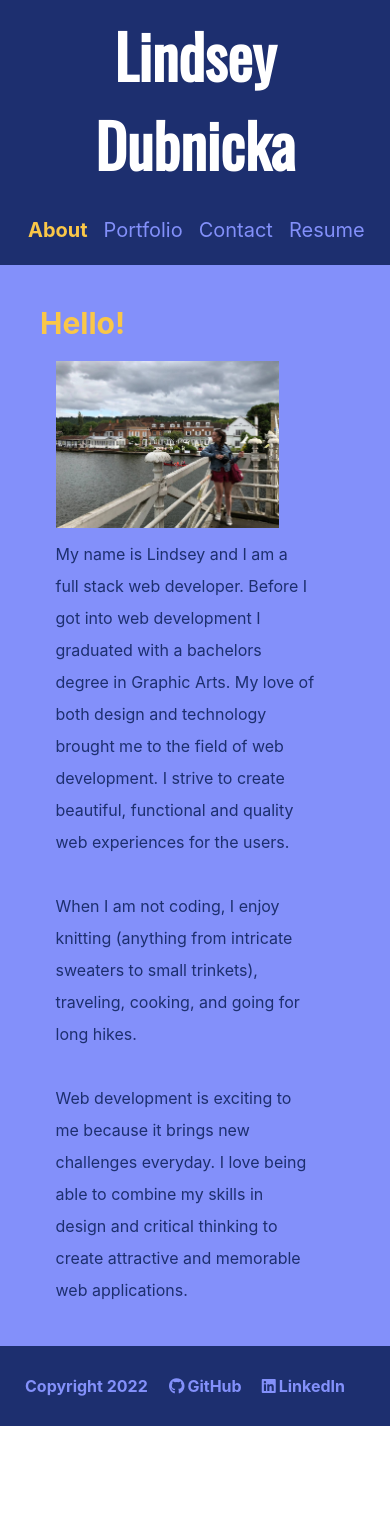
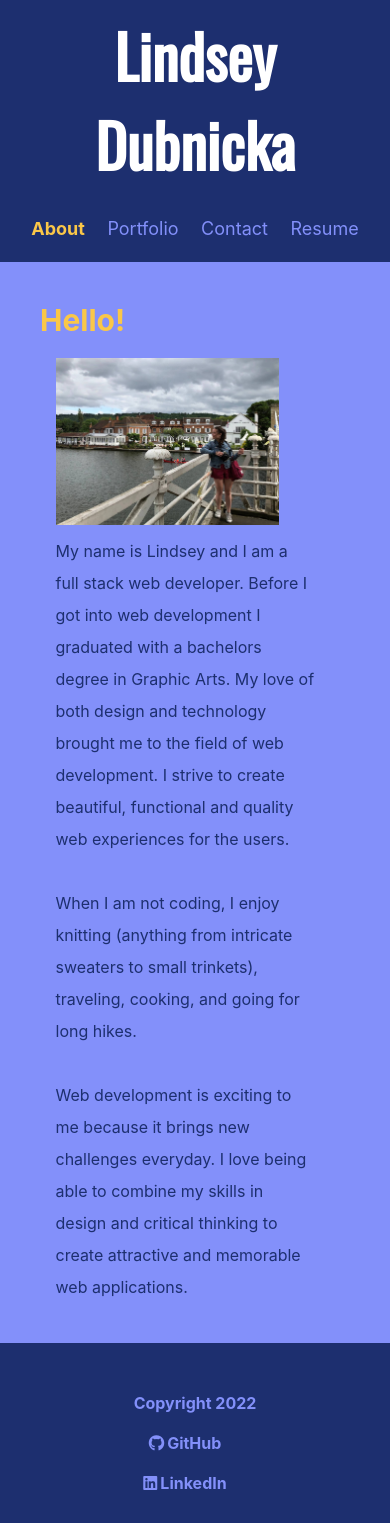
Before and after one commit to lindseymiller2567/react-portfolio, a React (Create React App) app: page / in a window 390 px wide. Before the commit the page ends 1426 px from the top, so only its background shows below. Built offline with nearby package versions, Linux system fonts and the light colour scheme.

Commit message:
added propagatoz info and fixed css styles

```diff
--- a/src/components/Modal/index.css
+++ b/src/components/Modal/index.css
@@ -1,4 +1,4 @@
-.darkBG {
+/* .darkBG {
     background-color: rgba(0, 0, 0, 0.2);
     width: 100vw;
     height: 100vh;
@@ -7,7 +7,11 @@
     left: 50%;
     transform: translate(-50%, -50%);
     position: absolute;
-}
+} */
+
+/* html, body {
+    margin: 0; height: 100%; overflow: hidden
+} */
 
 .centered {
     position: fixed;
@@ -22,7 +26,7 @@
     color: white;
     z-index: 10;
     border-radius: 16px;
-    box-shadow: 0 5px 20px 0 rgba(0, 0, 0, 0.04);
+    box-shadow: 0 5px 50px 0 rgba(0, 0, 0, 0.40);
 }
 
 .modalHeader {
--- a/src/components/Modal/index.js
+++ b/src/components/Modal/index.js
@@ -6,7 +6,7 @@ function Modal({ onClose, currentProject }) {
 
     return (
         <>
-            <div className="darkBG" onClick={onClose} />
+            <div className="" onClick={onClose} />
 
             <div className="centered">
                 <div className="modal">
--- a/src/components/Projects/index.js
+++ b/src/components/Projects/index.js
@@ -32,13 +32,13 @@ function Project() {
             techStack: "HTML, CSS, JavaScript, Open Weather API",
             bio: "Weather app that uses a third party API to retrieve weather updates for cities. Uses local storage to save search history.",
         },
-        {
-            title: 'Deep Thoughts',
-            repo: 'https://github.com/lindseymiller2567/deep-thoughts',
-            deployed: 'https://immense-dusk-64707.herokuapp.com/',
-            techStack: "coming soon",
-            bio: "coming soon",
-        },
+        // {
+        //     title: 'Deep Thoughts',
+        //     repo: 'https://github.com/lindseymiller2567/deep-thoughts',
+        //     deployed: 'https://immense-dusk-64707.herokuapp.com/',
+        //     techStack: "coming soon",
+        //     bio: "coming soon",
+        // },
         {
             title: 'Budget Tracker',
             repo: 'https://github.com/lindseymiller2567/budget-tracker-pwa',
--- a/src/components/Resume/index.js
+++ b/src/components/Resume/index.js
@@ -1,5 +1,5 @@
 import React from "react";
-import resume from "../../assets/resume/Lindsey_Dubnicka_resume_v2.pdf"
+import resume from "../../assets/resume/LindseyDubnicka_FullStackDev_Resume.pdf"
 
 function Resume() {
     return (
@@ -28,6 +28,8 @@ function Resume() {
                 <li><span><i className="fa-brands fa-node-js fa-2xl"></i></span>Node.js</li>
                 <li><span><i className="fa-solid fa-code fa-2xl"></i></span>MySQL</li>
                 <li><span><i className="fa-solid fa-code fa-2xl"></i></span>MongoDB</li>
+                <li><span><i className="fa-solid fa-code fa-2xl"></i></span>GraphQL</li>
+                <li><span><i className="fa-solid fa-code fa-2xl"></i></span>Apollo Server</li>
                 <li><span><i class="fa-brands fa-github-square fa-2xl"></i></span>GitHub</li>
                 <li><span><i class="fa-solid fa-camera fa-2xl"></i></span>Adobe Photoshop</li>
                 <li><span><i className="fa-solid fa-code fa-2xl"></i></span>Adobe Illustrator</li>
--- a/src/index.css
+++ b/src/index.css
@@ -304,7 +304,7 @@ button:hover {
   .nav-list {
     background-color: var(--purple);
     color: var(--lightpurple);
-    font-size: 20px;
+    font-size: 18px;
     display: flex;
     flex-wrap: nowrap;
     justify-content: space-around;
@@ -343,4 +343,22 @@ button:hover {
     text-align: center;
   }
 
+  /* Footer */
+  .footer {
+    display: block;
+    text-align: center;
+  }
+
+  .footer p {
+    margin-top: 20px;
+  }
+
+  .footer-list {
+    display: block;
+  }
+
+  .footer-links {
+    margin-top: 20px;
+  }
+
 }
```
Also changed, not shown: src/assets/images/Propagatorz-screenshot.jpg, 1 other file (tests, documents, lock files or other folders).
